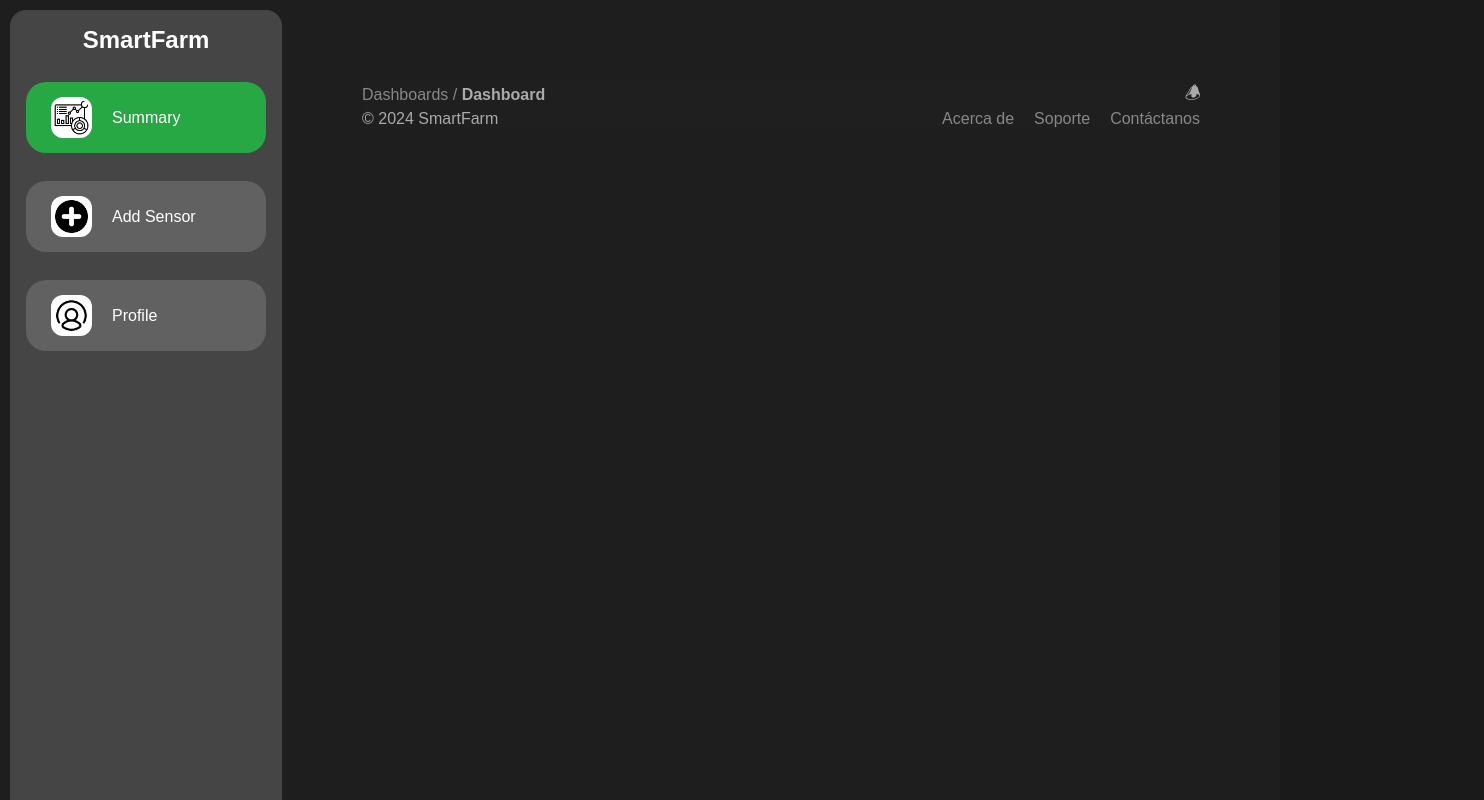
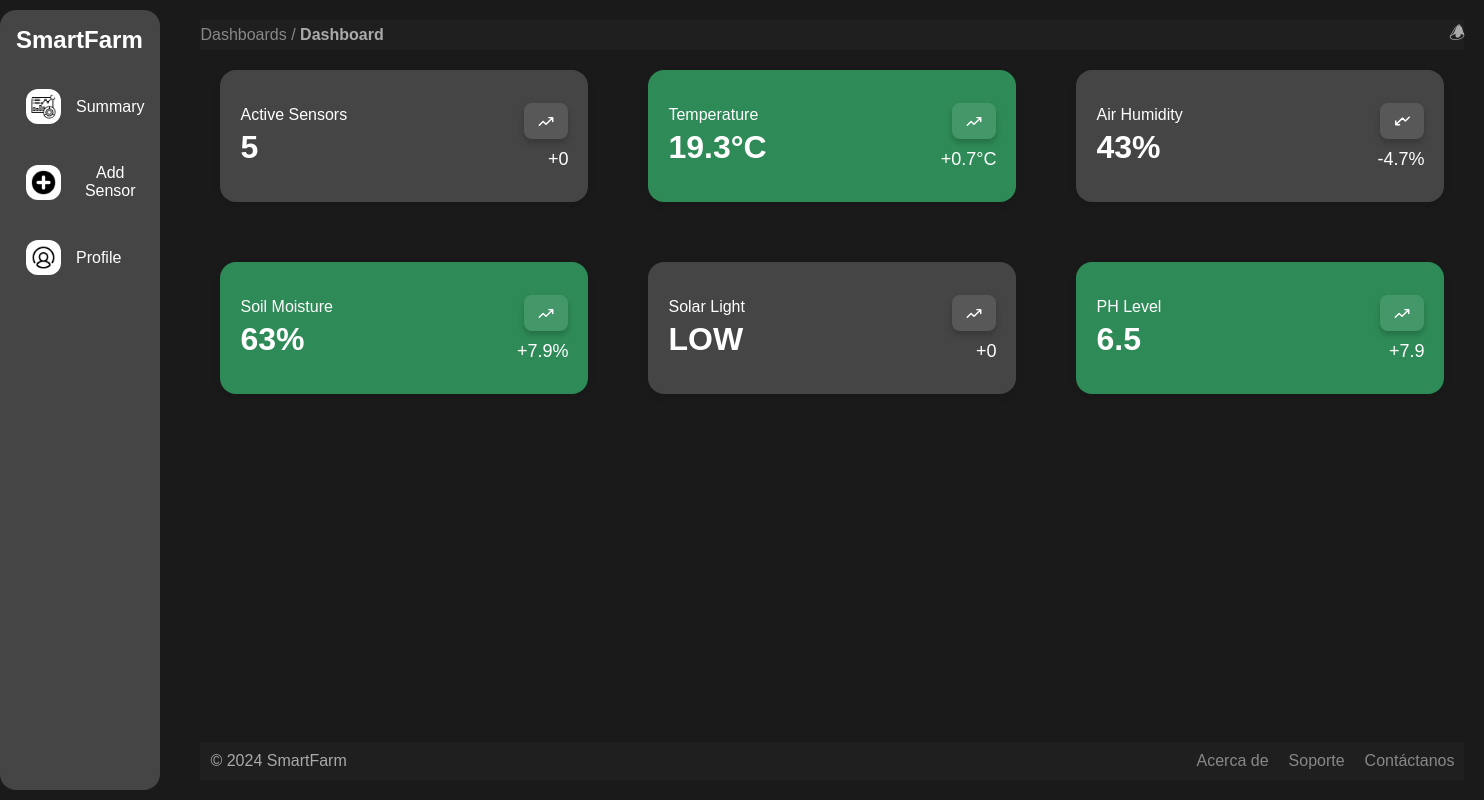
Before and after one commit to rodrivmac1/smartfarm, a React (Create React App) app: page /dashboard in a window 1280 px wide. Shown: the top 800 px of the page, 1484 px wide, since content can reach past the window. Built offline with nearby package versions, Linux system fonts and the light colour scheme.

Commit message:
Adición de los widgets al dashboard.

```diff
--- a/src/Dashboard.css
+++ b/src/Dashboard.css
@@ -1,34 +1,43 @@
+/* Estilos generales */
 * {
   font-family: 'Poppins', sans-serif;
+  margin: 0;
+  padding: 0;
+  box-sizing: border-box;
 }
 
+body {
+  background-color: #1E1E1E;
+  color: white;
+  overflow-x: hidden;
+}
+
+/* Contenedor del dashboard */
 .dashboard-container {
   display: flex;
-  background-color: #1E1E1E;
+  height: 100vh; /* Hacer que el dashboard ocupe toda la altura de la pantalla */
 }
 
+/* Sidebar */
 .sidebar {
   display: flex;
   flex-direction: column;
   justify-content: flex-start;
   align-items: center;
   padding: 16px;
-  gap: 28px;
   width: 240px;
-  height: 100vh;
   background: #454545;
   border-radius: 16px;
   color: white;
-  margin-top: 10px;
-  margin-left: 10px;
-  margin-bottom: 10px;
+  margin: 10px 0;
 }
 
 .sidebar h2 {
-  margin: 0;
   color: white;
+  margin-bottom: 20px;
 }
 
+/* Botones de la sidebar */
 .sidebar button {
   width: 100%;
   padding: 15px 0;
@@ -39,6 +48,7 @@
   cursor: pointer;
   border-radius: 20px;
   transition: background-color 0.3s, box-shadow 0.3s;
+  margin-bottom: 10px; /* Añadir espacio entre los botones */
 }
 
 /* Efecto hover para todos los botones */
@@ -46,62 +56,43 @@
   background-color: #616161;
 }
 
-/* Estilos específicos para el botón de Summary */
-.sidebar .summary-btn {
-  background-color: #616161; /* Color inicial para el botón Summary */
+/* Estilos de los iconos en los botones */
+.icon {
+  width: 35px;
+  height: auto;
+  margin-right: 20px;
+  background-color: rgb(255, 255, 255);
+  border-radius: 12px;
+  padding: 3px;
 }
 
-/* Estilo del botón Summary al pasar el mouse */
-.sidebar .summary-btn:hover {
-  background-color: #207546; /* Verde oscuro en hover */
+/* Contenedor principal */
+.main-content {
+  flex-grow: 1; /* El contenedor principal ocupa el espacio restante */
+  display: flex;
+  flex-direction: column;
+  padding: 20px;
+  margin-left: 20px; /* Espacio a la izquierda de la sidebar */
 }
 
-/* Estilos específicos para el botón de Add Sensor */
-.sidebar .add-sensor-btn {
-  background-color: #616161; /* Color inicial para Add Sensor */
+/* Contenedor de los widgets */
+.widgets-container {
+  display: flex;
+  flex-direction: column;
+  gap: 20px; /* Espacio entre las filas de widgets */
 }
 
-/* Estilo del botón Add Sensor al pasar el mouse */
-.sidebar .add-sensor-btn:hover {
-  background-color: #207546; /* Verde oscuro en hover */
+/* Fila de widgets */
+.widgets-row {
+  display: flex;
+  justify-content: space-between;
+  gap: 20px; /* Espacio entre widgets */
 }
 
-/* Estilos específicos para el botón de Profile */
-.sidebar .profile-btn {
-  background-color: #616161; /* Color inicial para Profile */
-}
-
-/* Estilo del botón Profile al pasar el mouse */
-.sidebar .profile-btn:hover {
-  background-color: #207546; /* Verde oscuro en hover */
-}
-
-/* Estilos para el contenido del botón */
-.button-content {
-  display: flex;
-  align-items: center; /* Centra verticalmente */
-  justify-content: flex-start; /* Alinea el contenido a la izquierda */
-  width: 100%; /* Asegura que ocupe todo el ancho del botón */
-  padding-left: 25px; /* Separación del borde izquierdo */
-}
-
-/* Estilo de la imagen */
-.icon {
-  width: 35px; /* Ajusta el tamaño según sea necesario */
-  height: auto; /* Mantiene la relación de aspecto */
-  margin-right: 20px; /* Espacio entre la imagen y el texto */
-  background-color: rgb(255, 255, 255); /* Fondo blanco para la imagen */
-  border-radius: 12px; /* Bordes redondeados */
-  padding: 3px; /* Añade espacio alrededor de la imagen */
-}
-
-.sidebar button.active {
-  background-color: #28a745; /* Verde cuando el botón esté activo */
+/* Footer */
+footer {
+  margin-top: auto;
+  padding: 10px;
+  text-align: center;
   color: white;
 }
-
-/* Estilo de la clase content (donde se carga el contenido de las rutas) */
-.content {
-  padding: 20px;
-  flex-grow: 1;
-}
--- a/src/Dashboard.js
+++ b/src/Dashboard.js
@@ -1,22 +1,24 @@
 import React from 'react';
 import './Dashboard.css';
-import Footer from "./footer";
-import Header from "./header";
+import Widget from "./components/Widget";
 
 function Dashboard() {
   return (
-
-
-      <div className="content">
-        <Header />
-
-
-
-
-
-         {/* Footer */}
-          <Footer />
+    <div className="dashboard-content">
+      {/* Dashboard Widgets */}
+      <div className="widgets-container">
+        <div className="widgets-row">
+          <Widget title="Active Sensors" value="5" change="0" isPositive={true} unit="" color="#454545" />
+          <Widget title="Temperature" value="19.3" change="0.7" isPositive={true} unit="°C" color="#2E8B57" />
+          <Widget title="Air Humidity" value="43" change="4.7" isPositive={false} unit="%" color="#454545" />
+        </div>
+        <div className="widgets-row">
+          <Widget title="Soil Moisture" value="63" change="7.9" isPositive={true} unit="%" color="#2E8B57" />
+          <Widget title="Solar Light" value="LOW" change="0" isPositive={true} unit="" color="#454545" />
+          <Widget title="PH Level" value="6.5" change="7.9" isPositive={true} unit="" color="#2E8B57" />
+        </div>
       </div>
+    </div>
   );
 }
 
--- /dev/null
+++ b/src/components/Widget.css
@@ -0,0 +1,74 @@
+
+.widget {
+    display: flex;
+    justify-content: space-between;
+    align-items: center;
+    border-radius: 16px;
+    padding: 20px;
+    width: 368px; /* Ancho fijo */
+    height: 132px; /* Altura fija */
+    margin: 20px;
+    color: white;
+    box-shadow: 0 4px 8px rgba(0, 0, 0, 0.1);
+    transition: box-shadow 0.3s ease;
+    font-family: 'Poppins', sans-serif;
+  }
+
+  .widget:hover {
+    box-shadow: 0 8px 16px rgba(0, 0, 0, 0.2);
+  }
+
+  .widget-content {
+    display: flex;
+    justify-content: space-between;
+    width: 100%;
+    align-items: center; /* Alinear todos los elementos verticalmente */
+  }
+
+  .widget-info {
+    display: flex;
+    flex-direction: column;
+    justify-content: space-between;
+  }
+
+  .widget-title {
+    font-size: 16px; /* Poppins 16 */
+    font-weight: normal; /* Sin negrita */
+  }
+
+  .widget-value {
+    font-size: 32px; /* Poppins 32 semibold */
+    font-weight: 600;
+    margin-top: 5px; /* Alinearlo más cerca del cambio */
+  }
+
+  .widget-icon-container {
+    display: flex;
+    flex-direction: column;
+    align-items: flex-end; /* Alinea los elementos a la derecha */
+    justify-content: space-between;
+    gap: 10px; /* Ajusta el espacio entre el ícono y el cambio */
+  }
+
+  .widget-icon-frame {
+    width: 44px;
+    height: 36px;
+    display: flex;
+    justify-content: center;
+    align-items: center;
+    border-radius: 8px;
+    box-shadow: 0 4px 6px rgba(0, 0, 0, 0.2); /* Sombra en el marco */
+    background-color: rgba(255, 255, 255, 0.1); /* Fondo semi-transparente */
+  }
+
+  .widget-icon {
+    width: 24px;
+    height: 24px;
+    filter: brightness(0) invert(1); /* Icono blanco */
+  }
+
+  .widget-change {
+    font-size: 18px; /* Poppins 18 */
+    color: white; /* Siempre blanco */
+    text-align: right;
+  }
--- /dev/null
+++ b/src/components/Widget.js
@@ -0,0 +1,32 @@
+
+import React from "react";
+import './Widget.css';
+import upArrow from '../images/up-arrow.svg'; // Ruta del ícono hacia arriba
+import downArrow from '../images/down-arrow.svg'; // Ruta del ícono hacia abajo
+
+const Widget = ({ title, value, change, isPositive, unit, color }) => {
+  return (
+    <div className="widget" style={{ backgroundColor: color }}>
+      <div className="widget-content">
+        <div className="widget-info">
+          <h4 className="widget-title">{title}</h4>
+          <h2 className="widget-value">{value}{unit}</h2>
+        </div>
+        <div className="widget-icon-container">
+          <div className="widget-icon-frame">
+            <img
+              src={isPositive ? upArrow : downArrow}
+              alt={isPositive ? "Increase" : "Decrease"}
+              className="widget-icon"
+            />
+          </div>
+          <p className="widget-change">
+            {isPositive ? "+" : "-"}{change}{unit}
+          </p>
+        </div>
+      </div>
+    </div>
+  );
+};
+
+export default Widget;
--- a/src/layout.js
+++ b/src/layout.js
@@ -1,6 +1,8 @@
 import React from 'react';
 import { Outlet, useLocation, useNavigate } from 'react-router-dom';
-import './Dashboard.css';
+import './Dashboard.css'; // Ya que no tienes un archivo layout.css
+import Header from './header';
+import Footer from './footer';
 import Vector from './images/Vector.png';
 import boton from './images/boton.png';
 import usuario from './images/usuario.png';
@@ -13,48 +15,105 @@ const Layout = () => {
   const isActive = (path) => location.pathname === path;
 
   return (
-    <div className="dashboard-container">
+    <div className="dashboard-container" style={{ display: 'flex', height: '100vh' }}>
       {/* Sidebar común */}
-      <div className="sidebar">
-        <h2>SmartFarm</h2>
+      <div
+        className="sidebar"
+        style={{
+          display: 'flex',
+          flexDirection: 'column',
+          justifyContent: 'flex-start',
+          alignItems: 'flex-start',
+          padding: '16px',
+          width: '240px',
+          backgroundColor: '#454545',
+          borderRadius: '16px',
+          color: 'white',
+        }}
+      >
+        <h2 style={{ marginBottom: '20px', textAlign: 'left' }}>SmartFarm</h2>
 
-        {/* Botón de resumen, cambia de color si la ruta actual es /dashboard */}
+        {/* Botón de resumen */}
         <button
           className={`summary-btn ${isActive('/dashboard') ? 'active' : ''}`}
           onClick={() => navigate('/dashboard')}
+          style={{
+            width: '100%',
+            padding: '15px 0',
+            backgroundColor: 'transparent',
+            border: 'none',
+            color: 'white',
+            fontSize: '16px',
+            cursor: 'pointer',
+            borderRadius: '20px',
+            marginBottom: '10px',
+            display: 'flex',
+            alignItems: 'center',
+            justifyContent: 'flex-start',
+          }}
         >
-          <div className="button-content">
-            <img src={Vector} alt="Icon" className="icon" />
+          <div className="button-content" style={{ display: 'flex', alignItems: 'center', paddingLeft: '10px' }}>
+            <img src={Vector} alt="Icon" className="icon" style={{ width: '35px', marginRight: '15px', backgroundColor: 'white', borderRadius: '12px', padding: '5px' }} />
             Summary
           </div>
         </button>
 
-        {/* Botón de agregar sensor, cambia de color si la ruta actual es /add-sensor */}
+        {/* Botón de agregar sensor */}
         <button
           className={`add-sensor-btn ${isActive('/add-sensor') ? 'active' : ''}`}
           onClick={() => navigate('/add-sensor')}
+          style={{
+            width: '100%',
+            padding: '15px 0',
+            backgroundColor: 'transparent',
+            border: 'none',
+            color: 'white',
+            fontSize: '16px',
+            cursor: 'pointer',
+            borderRadius: '20px',
+            marginBottom: '10px',
+            display: 'flex',
+            alignItems: 'center',
+            justifyContent: 'flex-start',
+          }}
         >
-          <div className="button-content">
-            <img src={boton} alt="Add Sensor" className="icon" />
+          <div className="button-content" style={{ display: 'flex', alignItems: 'center', paddingLeft: '10px' }}>
+            <img src={boton} alt="Add Sensor" className="icon" style={{ width: '35px', marginRight: '15px', backgroundColor: 'white', borderRadius: '12px', padding: '5px' }} />
             Add Sensor
           </div>
         </button>
 
-        {/* Botón de perfil, cambia de color si la ruta actual es /profile */}
+        {/* Botón de perfil */}
         <button
           className={`profile-btn ${isActive('/profile') ? 'active' : ''}`}
           onClick={() => navigate('/profile')}
+          style={{
+            width: '100%',
+            padding: '15px 0',
+            backgroundColor: 'transparent',
+            border: 'none',
+            color: 'white',
+            fontSize: '16px',
+            cursor: 'pointer',
+            borderRadius: '20px',
+            marginBottom: '10px',
+            display: 'flex',
+            alignItems: 'center',
+            justifyContent: 'flex-start',
+          }}
         >
-          <div className="button-content">
-            <img src={usuario} alt="Profile" className="icon" />
+          <div className="button-content" style={{ display: 'flex', alignItems: 'center', paddingLeft: '10px' }}>
+            <img src={usuario} alt="Profile" className="icon" style={{ width: '35px', marginRight: '15px', backgroundColor: 'white', borderRadius: '12px', padding: '5px' }} />
             Profile
           </div>
         </button>
       </div>
 
-      {/* Outlet renderiza la página actual */}
-      <div className="content">
+      {/* Main content */}
+      <div className="main-content" style={{ flexGrow: 1, padding: '20px', marginLeft: '20px', display: 'flex', flexDirection: 'column', justifyContent: 'space-between' }}>
+        <Header />
         <Outlet />
+        <Footer />
       </div>
     </div>
   );
```
Also changed, not shown: src/Profile.js (+0 -11 lines), src/Sensor.js (+0 -11 lines), src/images/down-arrow.svg (added), src/images/up-arrow.svg (added).
